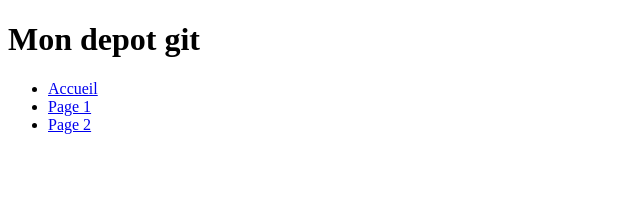
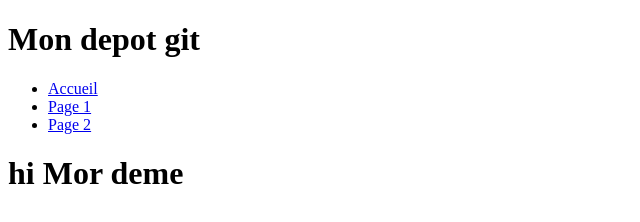
Before and after one commit to Dammel-Meuz/coursGitXarala2, a plain HTML site: page index.html in a window 1280 px wide. Shown: the whole page, without its empty margins (0-640 px from the left). Drawn offline with Linux system fonts and the light colour scheme.

Commit message:
message mor

```diff
--- a/index.html
+++ b/index.html
@@ -14,5 +14,8 @@
             <li><a href="page2.html">Page 2</a></li>
         </ul>
     </nav>
+    <div>
+        <h1>hi Mor deme</h1>
+    </div>
 </body>
 </html>
```
